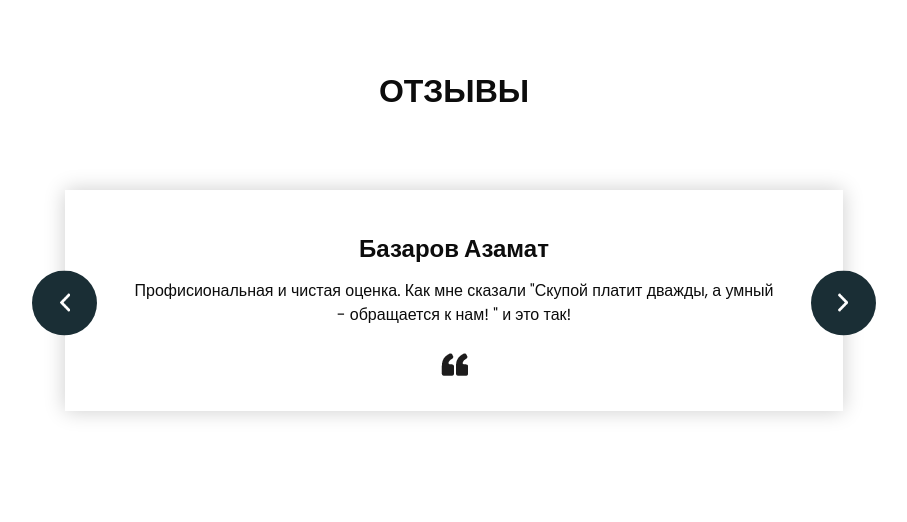
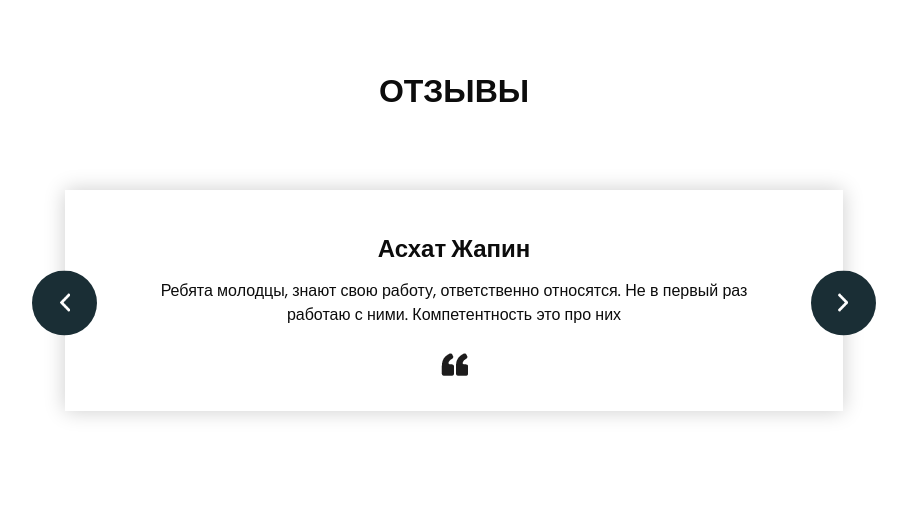
Before and after one commit to salergame/tnk-prod, a Django app: template main/templates/index.html in a window 1280 px wide. Shown: the part 3707-4229 px from the top of the page, without its empty margins (186-1093 px from the left). Run offline with Django 5.2, Linux system fonts and the light colour scheme; the template is opened without the code that fills it: most values are stand-ins (such as "Sample title", 1, 10 or a date in 2020); parts of the project's set-up code (start-up, migrations or seed data) failed here and were passed over; some libraries are stand-ins or nearby versions.

```diff
--- a/main/templates/index.html
+++ b/main/templates/index.html
@@ -525,11 +525,11 @@
               <div class="carousel-item active">
                 <div class="detail-box">
                   <h4>
-                    Базаров Азамат
+                    Асхат Жапин
                   </h4>
                   <p>
-                    Профисиональная и чистая оценка. Как мне сказали "Скупой платит дважды, а умный - обращается к нам!
-                    " и это так!
+                    Ребята молодцы, знают свою работу, ответственно относятся.
+                    Не в первый раз работаю с ними. Компетентность это про них
                   </p>
                   <img src="{% static 'deps/images/quote.png' %}" alt="">
                 </div>
@@ -537,11 +537,11 @@
               <div class="carousel-item">
                 <div class="detail-box">
                   <h4>
-                    Алимжанов Бахтияр
+                    Диас Т
                   </h4>
                   <p>
-                    Думал продать участок и не знал кому обращаться, так как предложеная гос. цена меня
-                    не устраивала. Но я нашел этих ребят и не пожелел, спасибо выручили!
+                    Очень рад что обратился в эту компанию👍🏻
+                  Грамотно проконсультировали, и сделали всё быстро. Спасибо сотруднику Кайрату!
                   </p>
                   <img src="{% static 'deps/images/quote.png' %}" alt="">
                 </div>
@@ -549,10 +549,11 @@
               <div class="carousel-item">
                 <div class="detail-box">
                   <h4>
-                    Светослава Анастасия
+                    Мадияр Жасуланов
                   </h4>
                   <p>
-                    Боже, не люди а машины. Быстрый сервис и чёткая работа, я довольна окончательной ценой.
+                    Получили оценку в день обращения, до этого заказывал оценку у другой компании там затянули сроки,
+                    а тут сделали всё быстро и грамотно. Спасибо Кайрат✊🏻
                   </p>
                   <img src="{% static 'deps/images/quote.png' %}" alt="">
                 </div>
```
